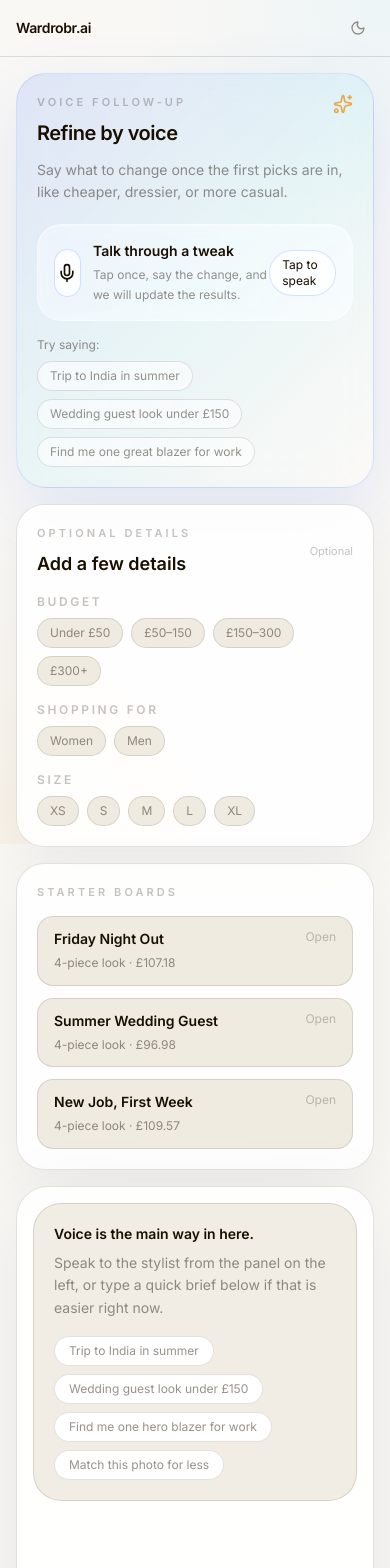
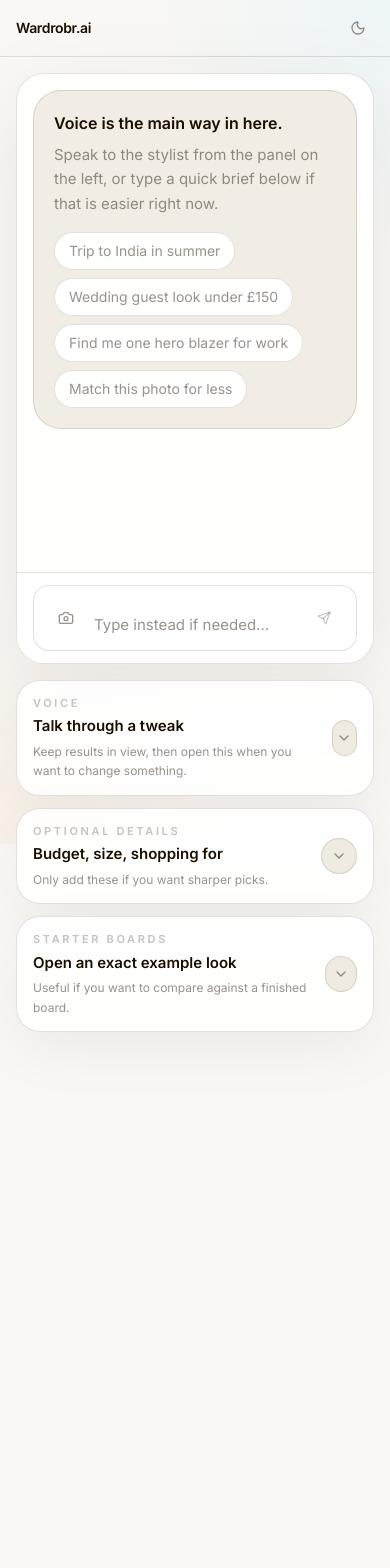
Before and after one commit to sakaarpuri/wardrobr-, a Next.js app: page /style in a window 390 px wide. Shown: the top 1568 px of the page. After the commit the page ends 1048 px from the top, so only its background shows below. Built offline with nearby package versions, Linux system fonts and the light colour scheme.

Commit message:
Make style page mobile-first

```diff
--- a/src/app/style/page.tsx
+++ b/src/app/style/page.tsx
@@ -1,7 +1,8 @@
 'use client'
 
 import Link from 'next/link'
-import { Trash2 } from 'lucide-react'
+import type { ReactNode } from 'react'
+import { ChevronDown, Trash2 } from 'lucide-react'
 import { ChatInterface } from '@/components/chat/ChatInterface'
 import { VoiceStyler } from '@/components/voice/VoiceStyler'
 import { ThemeToggle } from '@/components/ThemeToggle'
@@ -43,21 +44,87 @@ export default function StylePage() {
       <main className="relative z-10 px-4 py-4 sm:px-6 sm:py-6">
         <div className={`mx-auto grid gap-4 ${showSideRail ? 'max-w-7xl lg:grid-cols-[320px_minmax(0,1fr)]' : 'max-w-5xl'}`}>
           {showSideRail && (
-            <aside className="space-y-4">
+            <aside className="hidden space-y-4 lg:block">
               <VoiceStyler />
+              <OptionalDetailsPanel
+                userProfile={userProfile}
+                setUserProfile={setUserProfile}
+                sizeOptions={sizeOptions}
+              />
+              <StarterBoardsPanel />
+            </aside>
+          )}
 
-              <section className="rounded-[28px] border border-[var(--border)] bg-[var(--bg-card)]/85 p-5 shadow-[0_18px_60px_rgba(15,23,42,0.06)] backdrop-blur-sm">
+          <section className="order-1 min-h-[70vh] overflow-hidden rounded-[28px] border border-[var(--border)] bg-[var(--bg-card)]/88 shadow-[0_24px_90px_rgba(15,23,42,0.08)] backdrop-blur-sm sm:rounded-[32px]">
+            <ChatInterface />
+          </section>
+
+          {showSideRail && (
+            <div className="order-2 space-y-3 lg:hidden">
+              <MobileAccordion
+                label="Voice"
+                title="Talk through a tweak"
+                subtitle="Keep results in view, then open this when you want to change something."
+              >
+                <VoiceStyler compact />
+              </MobileAccordion>
+
+              <MobileAccordion
+                label="Optional details"
+                title="Budget, size, shopping for"
+                subtitle="Only add these if you want sharper picks."
+              >
+                <OptionalDetailsPanel
+                  userProfile={userProfile}
+                  setUserProfile={setUserProfile}
+                  sizeOptions={sizeOptions}
+                  compact
+                />
+              </MobileAccordion>
+
+              <MobileAccordion
+                label="Starter boards"
+                title="Open an exact example look"
+                subtitle="Useful if you want to compare against a finished board."
+              >
+                <StarterBoardsPanel compact />
+              </MobileAccordion>
+            </div>
+          )}
+        </div>
+      </main>
+    </div>
+  )
+}
+
+interface UserProfileValue {
+  budget: string | null
+  budgetMax: number | null
+  gender: 'women' | 'men' | null
+  size: string | null
+}
+
+interface OptionalDetailsPanelProps {
+  userProfile: UserProfileValue
+  setUserProfile: (patch: Partial<UserProfileValue>) => void
+  sizeOptions: string[]
+  compact?: boolean
+}
+
+function OptionalDetailsPanel({ userProfile, setUserProfile, sizeOptions, compact = false }: OptionalDetailsPanelProps) {
+  return (
+    <section className={`rounded-[28px] border border-[var(--border)] bg-[var(--bg-card)]/85 shadow-[0_18px_60px_rgba(15,23,42,0.06)] backdrop-blur-sm ${compact ? 'p-4' : 'p-5'}`}>
       <div className="flex items-center justify-between gap-3">
         <div>
           <p className="text-[11px] font-semibold uppercase tracking-[0.28em] text-[var(--text-faint)]">
             Optional details
           </p>
-                    <h2 className="mt-2 text-lg font-semibold text-[var(--text)]">Add a few details</h2>
+          <h2 className={`mt-2 font-semibold text-[var(--text)] ${compact ? 'text-base' : 'text-lg'}`}>Add a few details</h2>
         </div>
         <span className="text-[11px] text-[var(--text-faint)]">Optional</span>
       </div>
 
-                <div className="mt-4 space-y-4">
+      <div className={`space-y-4 ${compact ? 'mt-3' : 'mt-4'}`}>
         <div>
           <p className="mb-2 text-xs font-semibold uppercase tracking-[0.22em] text-[var(--text-faint)]">Budget</p>
           <div className="flex flex-wrap gap-2">
@@ -131,20 +198,24 @@ export default function StylePage() {
         </div>
       </div>
     </section>
+  )
+}
 
-              <section className="rounded-[28px] border border-[var(--border)] bg-[var(--bg-card)]/85 p-5 shadow-[0_18px_60px_rgba(15,23,42,0.06)] backdrop-blur-sm">
+function StarterBoardsPanel({ compact = false }: { compact?: boolean }) {
+  return (
+    <section className={`rounded-[28px] border border-[var(--border)] bg-[var(--bg-card)]/85 shadow-[0_18px_60px_rgba(15,23,42,0.06)] backdrop-blur-sm ${compact ? 'p-4' : 'p-5'}`}>
       <p className="text-[11px] font-semibold uppercase tracking-[0.28em] text-[var(--text-faint)]">
         Starter Boards
       </p>
-                <div className="mt-4 space-y-3">
+      <div className={`${compact ? 'mt-3' : 'mt-4'} space-y-3`}>
         {EXAMPLE_BOARDS.map((board) => (
           <Link
             key={board.id}
             href={`/board/${board.id}`}
-                      className="flex items-start justify-between gap-3 rounded-2xl border border-[var(--border)] bg-[var(--bg-subtle)] px-4 py-3 transition-all hover:border-[#E8A94A]/30 hover:bg-[var(--bg-card)]"
+            className={`flex items-start justify-between gap-3 rounded-2xl border border-[var(--border)] bg-[var(--bg-subtle)] transition-all hover:border-[#E8A94A]/30 hover:bg-[var(--bg-card)] ${compact ? 'px-3 py-2.5' : 'px-4 py-3'}`}
           >
             <div>
-                        <p className="text-sm font-semibold text-[var(--text)]">{board.title}</p>
+              <p className={`font-semibold text-[var(--text)] ${compact ? 'text-[15px]' : 'text-sm'}`}>{board.title}</p>
               <p className="mt-1 text-xs leading-relaxed text-[var(--text-muted)]">
                 {board.board.products.length}-piece look · {board.board.totalPrice ? new Intl.NumberFormat('en-GB', { style: 'currency', currency: 'GBP' }).format(board.board.totalPrice) : ''}
               </p>
@@ -154,14 +225,34 @@ export default function StylePage() {
         ))}
       </div>
     </section>
-            </aside>
-          )}
-
-          <section className="min-h-[70vh] overflow-hidden rounded-[32px] border border-[var(--border)] bg-[var(--bg-card)]/88 shadow-[0_24px_90px_rgba(15,23,42,0.08)] backdrop-blur-sm">
-            <ChatInterface />
-          </section>
-        </div>
-      </main>
-    </div>
   )
 }
+
+interface MobileAccordionProps {
+  label: string
+  title: string
+  subtitle: string
+  children: ReactNode
+}
+
+function MobileAccordion({ label, title, subtitle, children }: MobileAccordionProps) {
+  return (
+    <details className="overflow-hidden rounded-[24px] border border-[var(--border)] bg-[var(--bg-card)]/88 shadow-[0_18px_60px_rgba(15,23,42,0.06)] backdrop-blur-sm">
+      <summary className="list-none cursor-pointer px-4 py-3.5">
+        <div className="flex items-center justify-between gap-3">
+          <div>
+            <p className="text-[11px] font-semibold uppercase tracking-[0.24em] text-[var(--text-faint)]">{label}</p>
+            <p className="mt-1 text-[15px] font-semibold text-[var(--text)]">{title}</p>
+            <p className="mt-1 text-xs leading-relaxed text-[var(--text-muted)]">{subtitle}</p>
+          </div>
+          <div className="flex h-9 w-9 items-center justify-center rounded-full border border-[var(--border)] bg-[var(--bg-subtle)]">
+            <ChevronDown className="h-4 w-4 text-[var(--text-muted)]" />
+          </div>
+        </div>
+      </summary>
+      <div className="border-t border-[var(--border)] px-3 pb-3 pt-2">
+        {children}
+      </div>
+    </details>
+  )
+}
--- a/src/components/chat/ChatInput.tsx
+++ b/src/components/chat/ChatInput.tsx
@@ -71,7 +71,7 @@ export function ChatInput({ onSend, isLoading, placeholder }: ChatInputProps) {
               <X className="w-3 h-3 text-[var(--text)]" />
             </button>
           </div>
-          <p className="text-[var(--text-muted)] text-xs mt-1">Image ready · add a message or send as-is</p>
+          <p className="mt-1 text-[13px] text-[var(--text-muted)] sm:text-xs">Image ready · add a message or send as-is</p>
         </div>
       )}
 
@@ -81,16 +81,16 @@ export function ChatInput({ onSend, isLoading, placeholder }: ChatInputProps) {
       )}
 
       {/* Input bar */}
-      <div className="flex items-end gap-2 rounded-2xl border border-[var(--border)] bg-[var(--bg-input)] px-3 py-2.5 transition-colors focus-within:border-[#E8A94A]/60">
+      <div className="flex items-end gap-2 rounded-2xl border border-[var(--border)] bg-[var(--bg-input)] px-3 py-3 transition-colors focus-within:border-[#E8A94A]/60 sm:py-2.5">
         <button
           onClick={() => setShowImageUpload(!showImageUpload)}
           title="Upload a photo of a look to style"
           className={`
-            flex-shrink-0 w-8 h-8 rounded-lg flex items-center justify-center transition-colors
+            flex h-10 w-10 flex-shrink-0 items-center justify-center rounded-xl transition-colors sm:h-8 sm:w-8 sm:rounded-lg
             ${showImageUpload ? 'bg-[var(--border)] text-[var(--text)]' : 'text-[var(--text-muted)] hover:text-[var(--text)] hover:bg-[var(--border)]'}
           `}
         >
-          <Camera className="w-4 h-4" />
+          <Camera className="h-4 w-4" />
         </button>
 
         <textarea
@@ -100,7 +100,7 @@ export function ChatInput({ onSend, isLoading, placeholder }: ChatInputProps) {
           onKeyDown={handleKeyDown}
           placeholder={placeholder ?? 'Describe your style or ask for an outfit...'}
           rows={1}
-          className="max-h-32 flex-1 resize-none bg-transparent text-sm leading-relaxed text-[var(--text)] outline-none placeholder-[var(--text-muted)] overflow-y-auto"
+          className="max-h-32 flex-1 resize-none overflow-y-auto bg-transparent text-[15px] leading-relaxed text-[var(--text)] outline-none placeholder-[var(--text-muted)] sm:text-sm"
           style={{ scrollbarWidth: 'none' }}
         />
 
@@ -108,7 +108,7 @@ export function ChatInput({ onSend, isLoading, placeholder }: ChatInputProps) {
           onClick={handleSend}
           disabled={isLoading || (!text.trim() && !imageBase64)}
           className={`
-            flex-shrink-0 w-8 h-8 rounded-lg flex items-center justify-center transition-all
+            flex h-10 w-10 flex-shrink-0 items-center justify-center rounded-xl transition-all sm:h-8 sm:w-8 sm:rounded-lg
             ${isLoading || (!text.trim() && !imageBase64)
               ? 'text-[var(--text-faint)] cursor-not-allowed'
               : 'bg-[#E8A94A] text-[#1A0E00] hover:bg-[#f0b85a]'
--- a/src/components/chat/ChatInterface.tsx
+++ b/src/components/chat/ChatInterface.tsx
@@ -258,32 +258,32 @@ export function ChatInterface() {
 
   return (
     <div className="flex h-full flex-col">
-      <div className="flex-1 overflow-y-auto px-4 py-4" style={{ scrollbarWidth: 'thin' }}>
+      <div className="flex-1 overflow-y-auto px-4 py-4 sm:px-5" style={{ scrollbarWidth: 'thin' }}>
         <div className="mx-auto w-full max-w-3xl space-y-4">
           {(userProfile.mission || userProfile.tripPreference || userProfile.budget || userProfile.budgetMax || userProfile.size || userProfile.gender || userProfile.shoeSize || userProfile.occasionStrictness || userProfile.fitNotes) && (
             <div className="flex flex-wrap gap-2">
               {userProfile.mission && (
-                <span className="rounded-full border border-[#E8A94A]/30 bg-[#E8A94A]/10 px-3 py-1 text-[11px] text-[#E8A94A]">
+                <span className="rounded-full border border-[#E8A94A]/30 bg-[#E8A94A]/10 px-3 py-1.5 text-xs text-[#E8A94A] sm:py-1 sm:text-[11px]">
                   {getMissionTitle(userProfile.mission)}
                 </span>
               )}
               {userProfile.tripPreference && (
-                <span className="rounded-full border border-[var(--border)] bg-[var(--bg-subtle)] px-3 py-1 text-[11px] text-[var(--text-muted)]">
+                <span className="rounded-full border border-[var(--border)] bg-[var(--bg-subtle)] px-3 py-1.5 text-xs text-[var(--text-muted)] sm:py-1 sm:text-[11px]">
                   {getTripPreferenceTitle(userProfile.tripPreference)}
                 </span>
               )}
               {getBudgetLabel(userProfile) && (
-                <span className="rounded-full border border-[var(--border)] bg-[var(--bg-subtle)] px-3 py-1 text-[11px] text-[var(--text-muted)]">
+                <span className="rounded-full border border-[var(--border)] bg-[var(--bg-subtle)] px-3 py-1.5 text-xs text-[var(--text-muted)] sm:py-1 sm:text-[11px]">
                   {userProfile.budgetScope === 'per_item' ? 'Per item' : 'Budget'} {getBudgetLabel(userProfile)}
                 </span>
               )}
               {userProfile.size && (
-                <span className="rounded-full border border-[var(--border)] bg-[var(--bg-subtle)] px-3 py-1 text-[11px] text-[var(--text-muted)]">
+                <span className="rounded-full border border-[var(--border)] bg-[var(--bg-subtle)] px-3 py-1.5 text-xs text-[var(--text-muted)] sm:py-1 sm:text-[11px]">
                   Size {userProfile.size}
                 </span>
               )}
               {userProfile.gender && (
-                <span className="rounded-full border border-[var(--border)] bg-[var(--bg-subtle)] px-3 py-1 text-[11px] text-[var(--text-muted)]">
+                <span className="rounded-full border border-[var(--border)] bg-[var(--bg-subtle)] px-3 py-1.5 text-xs text-[var(--text-muted)] sm:py-1 sm:text-[11px]">
                   Shopping for {userProfile.gender}
                 </span>
               )}
@@ -292,8 +292,8 @@ export function ChatInterface() {
 
           {messages.length === 0 && !isBootingFromHomepage && (
             <div className="rounded-[28px] border border-[var(--border)] bg-[var(--bg-subtle)]/88 p-5 backdrop-blur-sm">
-              <p className="text-sm font-semibold text-[var(--text)]">Voice is the main way in here.</p>
-              <p className="mt-2 max-w-xl text-sm leading-relaxed text-[var(--text-muted)]">
+              <p className="text-base font-semibold text-[var(--text)] sm:text-sm">Voice is the main way in here.</p>
+              <p className="mt-2 max-w-xl text-[15px] leading-relaxed text-[var(--text-muted)] sm:text-sm">
                 Speak to the stylist from the panel on the left, or type a quick brief below if that is easier right now.
               </p>
               <div className="mt-4 flex flex-wrap gap-2">
@@ -301,7 +301,7 @@ export function ChatInterface() {
                   <button
                     key={suggestion}
                     onClick={() => handleSend(suggestion)}
-                    className="rounded-full border border-[var(--border)] bg-[var(--bg-card)] px-3.5 py-1.5 text-xs text-[var(--text-muted)] transition-all hover:border-[#E8A94A]/35 hover:text-[var(--text)]"
+                    className="rounded-full border border-[var(--border)] bg-[var(--bg-card)] px-3.5 py-2 text-sm text-[var(--text-muted)] transition-all hover:border-[#E8A94A]/35 hover:text-[var(--text)] sm:py-1.5 sm:text-xs"
                   >
                     {suggestion}
                   </button>
@@ -315,9 +315,9 @@ export function ChatInterface() {
               <p className="text-[11px] font-semibold uppercase tracking-[0.28em] text-[var(--text-faint)]">
                 Looking now
               </p>
-              <h2 className="mt-2 text-lg font-semibold text-[var(--text)]">Pulling together your first picks</h2>
+              <h2 className="mt-2 text-xl font-semibold text-[var(--text)] sm:text-lg">Pulling together your first picks</h2>
               {pendingMessage?.text && (
-                <p className="mt-3 text-sm leading-relaxed text-[var(--text-muted)]">
+                <p className="mt-3 text-[15px] leading-relaxed text-[var(--text-muted)] sm:text-sm">
                   {pendingMessage.text}
                 </p>
               )}
--- a/src/components/chat/ClarificationCard.tsx
+++ b/src/components/chat/ClarificationCard.tsx
@@ -32,7 +32,7 @@ export function ClarificationCard({ clarification, onSelect }: ClarificationCard
                   type="button"
                   disabled={clarification.isSubmitting}
                   onClick={() => onSelect(group.id, option.id)}
-                  className={`rounded-full border px-3 py-2 text-left text-xs transition-all ${
+                  className={`rounded-full border px-3.5 py-2.5 text-left text-sm transition-all sm:px-3 sm:py-2 sm:text-xs ${
                     isSelected
                       ? 'border-[#E8A94A]/65 bg-[#E8A94A]/10 text-[#E8A94A]'
                       : 'border-[var(--border)] bg-[var(--bg-subtle)] text-[var(--text-muted)] hover:border-[#E8A94A]/35 hover:text-[var(--text)]'
@@ -40,7 +40,7 @@ export function ClarificationCard({ clarification, onSelect }: ClarificationCard
                 >
                   <span className="block font-medium">{option.label}</span>
                   {option.helper && (
-                    <span className={`mt-1 block text-[11px] leading-relaxed ${isSelected ? 'text-[#E8A94A]/80' : 'text-[var(--text-faint)]'}`}>
+                    <span className={`mt-1 block text-xs leading-relaxed sm:text-[11px] ${isSelected ? 'text-[#E8A94A]/80' : 'text-[var(--text-faint)]'}`}>
                       {option.helper}
                     </span>
                   )}
--- a/src/components/voice/VoiceStyler.tsx
+++ b/src/components/voice/VoiceStyler.tsx
@@ -46,7 +46,7 @@ declare global {
   }
 }
 
-export function VoiceStyler() {
+export function VoiceStyler({ compact = false }: { compact?: boolean }) {
   const [voiceState, setVoiceState] = useState<VoiceState>('idle')
   const [transcript, setTranscript] = useState('')
   const [isSupported, setIsSupported] = useState(true)
@@ -260,7 +260,7 @@ export function VoiceStyler() {
 
   if (!isSupported) {
     return (
-      <div className="rounded-[28px] border border-[var(--border)] bg-[var(--bg-card)] p-5">
+      <div className={`rounded-[28px] border border-[var(--border)] bg-[var(--bg-card)] ${compact ? 'p-4' : 'p-5'}`}>
         <p className="text-sm font-semibold text-[var(--text)]">Voice needs Safari or Chrome.</p>
         <p className="mt-2 text-sm leading-relaxed text-[var(--text-muted)]">
           You can still type or upload a photo below.
@@ -270,13 +270,13 @@ export function VoiceStyler() {
   }
 
   return (
-    <div className="rounded-[30px] border border-[rgba(82,126,255,0.18)] bg-[linear-gradient(135deg,rgba(82,126,255,0.16),rgba(104,220,255,0.12),rgba(255,255,255,0.22))] p-5 shadow-[0_24px_70px_rgba(49,98,255,0.12)] backdrop-blur-xl">
+    <div className={`rounded-[30px] border border-[rgba(82,126,255,0.18)] bg-[linear-gradient(135deg,rgba(82,126,255,0.16),rgba(104,220,255,0.12),rgba(255,255,255,0.22))] shadow-[0_24px_70px_rgba(49,98,255,0.12)] backdrop-blur-xl ${compact ? 'p-4' : 'p-5'}`}>
       <div className="flex items-start justify-between gap-3">
         <div>
           <p className="text-[11px] font-semibold uppercase tracking-[0.28em] text-[var(--text-faint)]">
             Voice follow-up
           </p>
-          <h2 className="mt-2 text-xl font-semibold tracking-tight text-[var(--text)]">
+          <h2 className={`mt-2 font-semibold tracking-tight text-[var(--text)] ${compact ? 'text-lg' : 'text-xl'}`}>
             Refine by voice
           </h2>
         </div>
@@ -285,19 +285,19 @@ export function VoiceStyler() {
 
       {voiceState === 'idle' && (
         <>
-          <p className="mt-3 text-sm leading-relaxed text-[var(--text-muted)]">
+          <p className={`mt-3 leading-relaxed text-[var(--text-muted)] ${compact ? 'text-[13px]' : 'text-sm'}`}>
             Say what to change once the first picks are in, like cheaper, dressier, or more casual.
           </p>
           <button
             onClick={startListening}
-            className="mt-5 flex w-full items-center justify-between rounded-[24px] border border-white/35 bg-white/60 px-4 py-4 text-left shadow-[inset_0_1px_0_rgba(255,255,255,0.35)] backdrop-blur-sm transition-all hover:border-white/55 hover:bg-white/72"
+            className={`mt-4 flex w-full items-center justify-between rounded-[24px] border border-white/35 bg-white/60 text-left shadow-[inset_0_1px_0_rgba(255,255,255,0.35)] backdrop-blur-sm transition-all hover:border-white/55 hover:bg-white/72 ${compact ? 'px-3.5 py-3.5' : 'px-4 py-4'}`}
           >
             <div className="flex items-center gap-3">
-              <div className="flex h-12 w-12 items-center justify-center rounded-full border border-[rgba(82,126,255,0.24)] bg-white/80">
+              <div className={`flex items-center justify-center rounded-full border border-[rgba(82,126,255,0.24)] bg-white/80 ${compact ? 'h-11 w-11' : 'h-12 w-12'}`}>
                 <Mic className="h-5 w-5 text-[var(--text)]" />
               </div>
               <div>
-                <p className="text-sm font-semibold text-[var(--text)]">Talk through a tweak</p>
+                <p className={`font-semibold text-[var(--text)] ${compact ? 'text-[15px]' : 'text-sm'}`}>Talk through a tweak</p>
                 <p className="mt-1 text-xs leading-relaxed text-[var(--text-muted)]">
                   Tap once, say the change, and we will update the results.
                 </p>
@@ -306,6 +306,7 @@ export function VoiceStyler() {
             <ArrowIndicator />
           </button>
 
+          {!compact && (
             <div className="mt-4 space-y-2 text-xs text-[var(--text-muted)]">
               <p>Try saying:</p>
               <div className="flex flex-wrap gap-2">
@@ -320,12 +321,13 @@ export function VoiceStyler() {
                 ))}
               </div>
             </div>
+          )}
         </>
       )}
 
       {voiceState !== 'idle' && (
         <div className="mt-4 space-y-4">
-          <div className="rounded-[24px] border border-white/35 bg-white/68 px-4 py-4 backdrop-blur-sm">
+          <div className={`rounded-[24px] border border-white/35 bg-white/68 backdrop-blur-sm ${compact ? 'px-3.5 py-3.5' : 'px-4 py-4'}`}>
             <div className="flex items-center justify-between gap-3">
               <p className="text-sm font-semibold text-[var(--text)]">
                 {voiceState === 'listening' ? 'Listening...' : voiceState === 'processing' ? 'Processing...' : 'Voice issue'}
@@ -344,7 +346,7 @@ export function VoiceStyler() {
           <div className="flex items-center gap-2">
             <button
               onClick={cancel}
-              className="flex h-11 items-center justify-center gap-2 rounded-full border border-[var(--border)] bg-white/60 px-4 text-sm text-[var(--text-muted)] transition-colors hover:text-[var(--text)]"
+              className={`flex items-center justify-center gap-2 rounded-full border border-[var(--border)] bg-white/60 px-4 text-sm text-[var(--text-muted)] transition-colors hover:text-[var(--text)] ${compact ? 'h-10' : 'h-11'}`}
             >
               <X className="h-4 w-4" />
               Cancel
@@ -352,7 +354,7 @@ export function VoiceStyler() {
             <button
               onClick={voiceState === 'listening' ? submitNow : undefined}
               disabled={voiceState === 'processing'}
-              className={`flex h-11 flex-1 items-center justify-center gap-2 rounded-full px-4 text-sm font-semibold transition-all ${
+              className={`flex flex-1 items-center justify-center gap-2 rounded-full px-4 text-sm font-semibold transition-all ${compact ? 'h-10' : 'h-11'} ${
                 voiceState === 'listening'
                   ? 'bg-[#E8A94A] text-[#1A0E00] hover:bg-[#f0b85a]'
                   : 'cursor-not-allowed bg-[var(--bg-subtle)] text-[var(--text-faint)]'
```
Also changed, not shown: src/components/board/ProductCard.tsx (+5 -5 lines), src/components/chat/ChatMessage.tsx (+5 -5 lines). Lines whose indentation alone changed are shown as unchanged.
